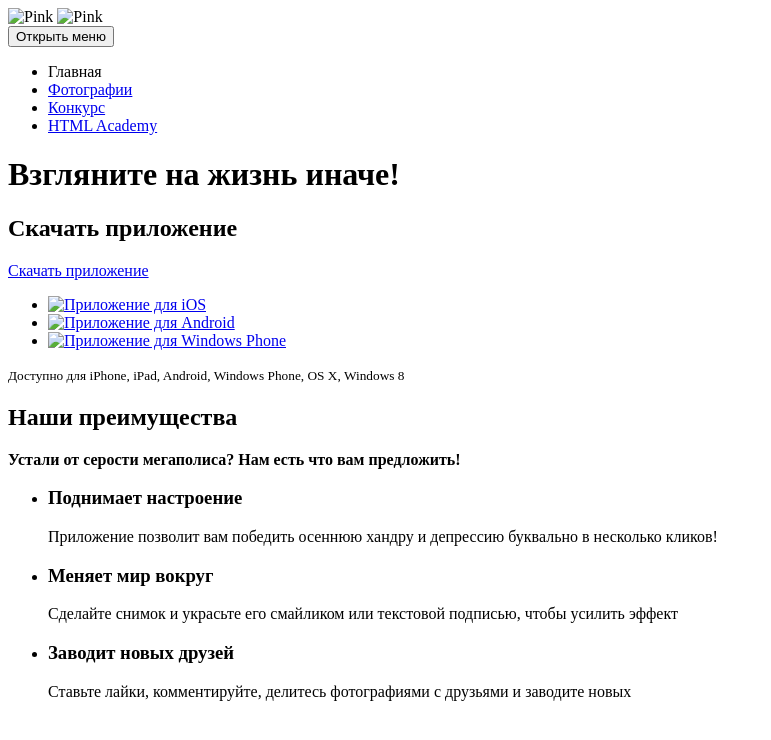
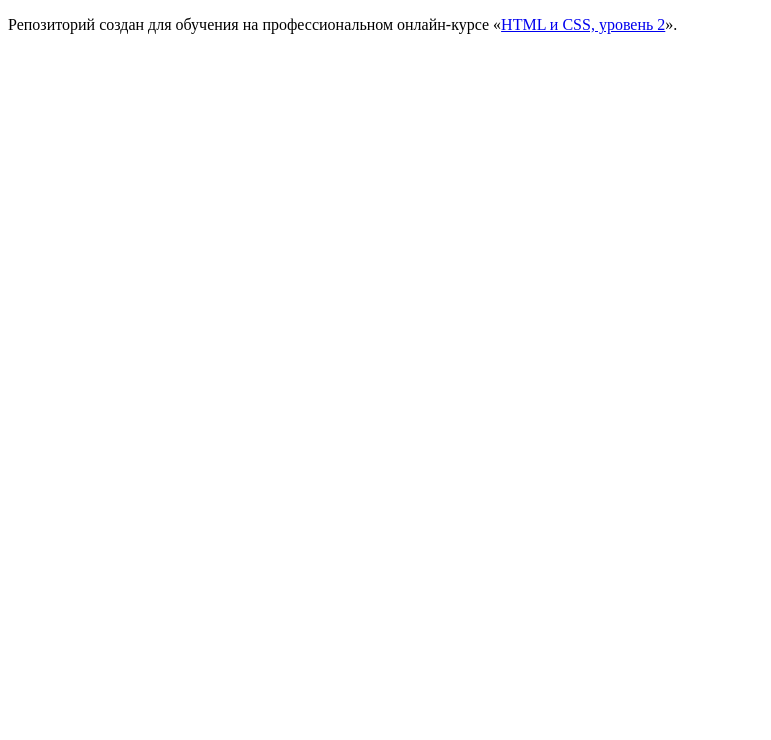
Before and after one commit to irinaboom/1164967-pink-18, a website: page source/index.html in a window 1280 px wide. Shown: the whole page, without its empty margins (0-771 px from the left). Drawn offline with Linux system fonts and the light colour scheme.

Commit message:
Update index.html

```diff
--- a/source/index.html
+++ b/source/index.html
@@ -6,76 +6,7 @@
   </head>
   <body>
 
-    <header class="page-header">
-      <a class="page-header__logo">
-      	<img class="page-header__logo-image" src="img/logotype-img.svg" width=" " height=" " alt="Pink">
-		<img class="page-header__logo-name" src="img/logotype-name.svg" width=" " height=" " alt="Pink">
-      </a>
-      <nav class="main-nav">
-		<button class="main-nav__toggle" type="button">Открыть меню</button>
-		<div class="main-nav__wrapper">
-        <ul class="main-nav__list site-list">
-          <li class="site-list__item site-list__item--active">
-            <a>Главная</a>
-          </li>
-          <li class="site-list__item">
-            <a href="photo.html">Фотографии</a>
-          </li>
-          <li class="site-list__item">
-            <a href="form.html">Конкурс</a>
-          </li>
-          <li class="site-list__item">
-            <a href="https://htmlacademy.ru/">HTML Academy</a>
-          </li>
-        </ul>
-		</div>
-      </nav>
-    </header>
-
-	<main class="page-main">
-
-	  <h1 class="page__title">Взгляните на жизнь иначе!</h1>
-
-      <section class="apps">
-        <header class="apps__header">
-          <h2 class="visually-hidden">Скачать приложение</h2>
-		  <a class="button apps__link apps__link--ios" href="#">Скачать приложение</a> <!-- Кнопка ведёт на маркет по умолчанию (App Store) по ТЗ -->
-		</header>
-		<ul class="apps__list">
-          <li class="apps__item">
-            <a class="apps__link apps__link--ios" href="#"><img src="img/iOS.jpg" width="" height="" alt="Приложение для iOS"></a> <!-- Модификатор link--ios отвечает за приложение на iOS-->
-          </li>
-		  <li class="apps__item">
-            <a class="apps__link apps__link--android" href="#"><img src="img/android.jpg" width="" height="" alt="Приложение для Android"> </a> <!-- Модификатор link--android отвечает за приложение на Android-->
-          </li>
-	      <li class="apps__item">
-            <a class="apps__link apps__link--windowsphone" href="#"><img src="img/windowsphone.jpg" width="" height="" alt="Приложение для Windows Phone"> </a> <!-- Модификатор link--windowsphone отвечает за приложение на Windows Phone-->
-          </li>
-		</ul>
-        <small class="apps__legend">Доступно для iPhone, iPad, Android, Windows Phone, OS X, Windows 8</small>
-      </section>
-
-	  <section class="advantages">
-        <h2 class="visually-hidden">Наши преимущества</h2>
-		<b class="advantages__slogan">Устали от серости мегаполиса? Нам есть что вам предложить!</b>
-        <ul class="advantages__list">
-          <li class="advantages__item advantages__item--mood"> <!-- Модификатор item--mood отвечает за иконку -->
-            <h3 class="advantages__title">Поднимает настроение</h3>
-            <p class="advantages__description">Приложение позволит вам победить осеннюю хандру и&nbsp;депрессию буквально в&nbsp;несколько кликов!</p>
-          </li>
-          <li class="advantages__item advantages__item--world">
-            <h3 class="advantages__title">Меняет мир вокруг</h3>
-            <p class="advantages__description">Сделайте снимок и&nbsp;украсьте его смайликом или&nbsp;текстовой подписью, чтобы усилить эффект</p>
-          </li>
-          <li class="advantages__item advantages__item--friends">
-            <h3 class="advantages__title">Заводит новых друзей</h3>
-              <p class="advantages__description">Ставьте лайки, комментируйте, делитесь фотографиями с&nbsp;друзьями и&nbsp;заводите новых</p>
-          </li>
-        </ul>
-      </section>
-
-
-    </main>
+    <p>Репозиторий создан для обучения на профессиональном онлайн‑курсе «<a href="https://htmlacademy.ru/intensive/adaptive">HTML и CSS, уровень 2</a>».</p>
 
   </body>
 </html>
```
